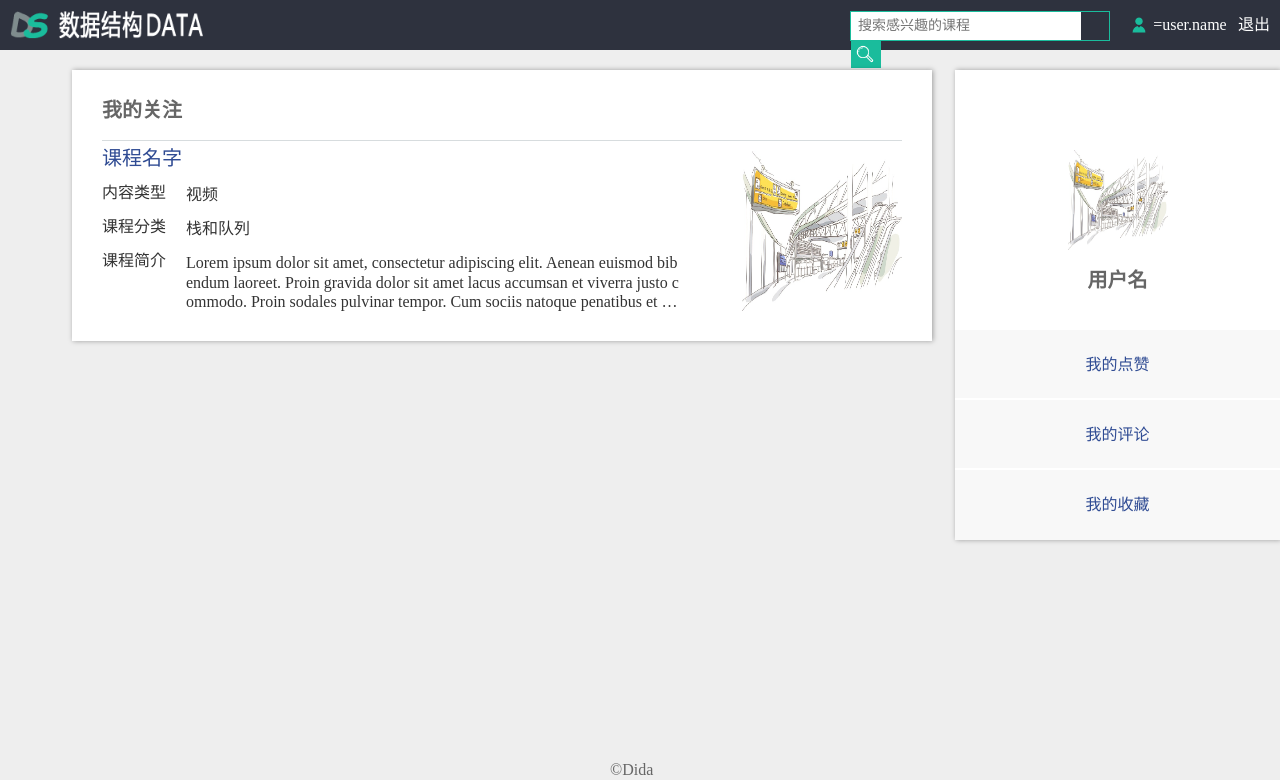
After one commit to Dida1209/graduation, a Node server app: page /user in a window 1280 px wide. The commit adds this page. Shown: the top 780 px of the page. Run offline with Node 20, Linux system fonts and the light colour scheme; some libraries are stand-ins or nearby versions.

Commit message:
summarize2&&user

```diff
--- a/config/routes.js
+++ b/config/routes.js
@@ -25,4 +25,11 @@ module.exports = function(app){
 
         })
     })
+
+//用户
+    app.get('/user',function(req,res){
+        res.render('user',{
+
+        })
+    })
 }
--- a/public/stylesheets/coursetable.css
+++ b/public/stylesheets/coursetable.css
@@ -16,6 +16,7 @@
 }
 .courseContainer{
     width:100%;
+    padding-bottom:15px;
 }
 .courseContainer .courseDetail {
     padding:0 20px;
--- a/public/stylesheets/sumCourse.css
+++ b/public/stylesheets/sumCourse.css
@@ -1,5 +1,5 @@
 .sumCourse{
-    corsor:pointer;
+    cursor:pointer;
     width:100%;
 }
 .courseLeft{
@@ -27,7 +27,7 @@
     color:#333;
 }
 .courseSecond .courseDetail {
-    padding-top:20px;
+    padding-top:15px;
     font-size:16px;
 }
 .courseSecond .courseDetail span{
@@ -54,6 +54,7 @@
     float:right;
     width:160px;
     height:160px;
+    margin-top:5px;
     margin-left:20px;
 }
 .courseRight img{
--- a/public/stylesheets/summarizeBlock.css
+++ b/public/stylesheets/summarizeBlock.css
@@ -1,4 +1,5 @@
 .summarizeContainer{
+    display:inline-block;
     margin-left:72px;
     padding:30px;
     width:860px;
@@ -6,6 +7,7 @@
     box-shadow:rgba(0,0,0,.35) 1px 0 5px;
 }
 .summarizeTop{
+    padding-right:3px;
     padding-bottom:10px;
     width:100%;
     height:40px;
@@ -23,6 +25,11 @@
     box-shadow:rgba(33,33,33,.35) 1px 0 3px;
     cursor:pointer;
 }
+.summarizeTop a:hover{
+    color:#fff;
+    background:#1abc9c;
+    box-shadow:rgba(33,33,33,.35) 1px 0 3px;
+}
 .sumCourseContainer{
     width:100%;
     padding-top:5px;
--- /dev/null
+++ b/public/stylesheets/userBlock.css
@@ -0,0 +1,43 @@
+.userBlock{
+    display:inline-block;
+    margin-top:20px;
+    margin-left:20px;
+    width:325px;
+    background:#fff;
+    box-shadow:rgba(0,0,0,.35) 1px 0 5px;
+    vertical-align:top;
+}
+.userPic{
+    margin:0 auto;
+    margin-bottom:20px;
+    padding-top:80px;
+    width:100px;
+    height:180px;
+}
+.userPic img{
+    width:100px;
+    height:100px;
+}
+.userName{
+    text-align:center;
+    font-size:20px;
+    font-weight:bolder;
+}
+.userFocus{
+    padding-top:40px;
+}
+.userFocus a{
+    display:block;
+    width:100%;
+    height:70px;
+    text-align:center;
+    line-height:70px;
+    font-size:16px;
+    color:#2F4B93;
+    background:#F8F8F8;
+    border-bottom:2px solid #fff;
+    cursor:pointer;
+}
+.userFocus a:last-child{
+    border-bottom:none;
+}
--- /dev/null
+++ b/public/stylesheets/userCourse.css
@@ -0,0 +1,14 @@
+.userCourse{
+    display:inline-block;
+    margin-top:20px;
+    margin-left:72px;
+    padding:30px;
+    width:860px;
+    background:#fff;
+    box-shadow:rgba(0,0,0,.35) 1px 0 5px;
+}
+.userfocus{
+    height:40px;
+    font-size:20px;
+    font-weight:bold;
+}
--- a/views/includes/sumCourse.jade
+++ b/views/includes/sumCourse.jade
@@ -1,7 +1,7 @@
 //
    Created by lenovo-pc on 2017/2/25.
 
-a.sumCourse.clear
+a.sumCourse.clearfix
     .courseLeft
         .courseFirst
             span.courseName 课程名字
--- /dev/null
+++ b/views/includes/userBlock.jade
@@ -0,0 +1,10 @@
+//
+   Created by lenovo-pc on 2017/2/26.
+.userBlock
+    .userPic
+        img(src='/img/0.jpg')
+    .userName 用户名
+    .userFocus
+        a.zan 我的点赞
+        a.comment 我的评论
+        a.collect 我的收藏
--- /dev/null
+++ b/views/includes/userCourse.jade
@@ -0,0 +1,7 @@
+//
+   Created by lenovo-pc on 2017/2/26.
+
+.userCourse
+    .userfocus 我的关注
+    .sumCourseContainer.clear
+        include ../includes/sumCourse
--- a/views/pages/summarize.jade
+++ b/views/pages/summarize.jade
@@ -9,7 +9,9 @@ block append style
     link(rel='stylesheet',href='/stylesheets/nav.css')
     link(rel='stylesheet',href='/stylesheets/summarizeBlock.css')
     link(rel='stylesheet',href='/stylesheets/sumCourse.css')
+    link(rel='stylesheet',href='/stylesheets/hotBlock.css')
 block content
     include ../includes/header
     include ../includes/nav
     include ../includes/summarizeBlock
+    include ../includes/hotBlock
--- a/views/pages/user.jade
+++ b/views/pages/user.jade
@@ -1,3 +1,16 @@
 
 //
    Created by lenovo-pc on 2017/2/25.
+extend ../layout
+
+block append style
+    link(rel='stylesheet',href='/stylesheets/bodyColor.css')
+    link(rel='stylesheet',href='/stylesheets/head.css')
+    link(rel='stylesheet',href='/stylesheets/summarizeBlock.css')
+    link(rel='stylesheet',href='/stylesheets/sumCourse.css')
+    link(rel='stylesheet',href='/stylesheets/userCourse.css')
+    link(rel='stylesheet',href='/stylesheets/userBlock.css')
+block content
+    include ../includes/header
+    include ../includes/userCourse
+    include ../includes/userBlock
```
Also changed, not shown: public/stylesheets/hotBlock.css (added, +35 -0 lines), views/includes/hotBlock.jade (added, +8 -0 lines).
